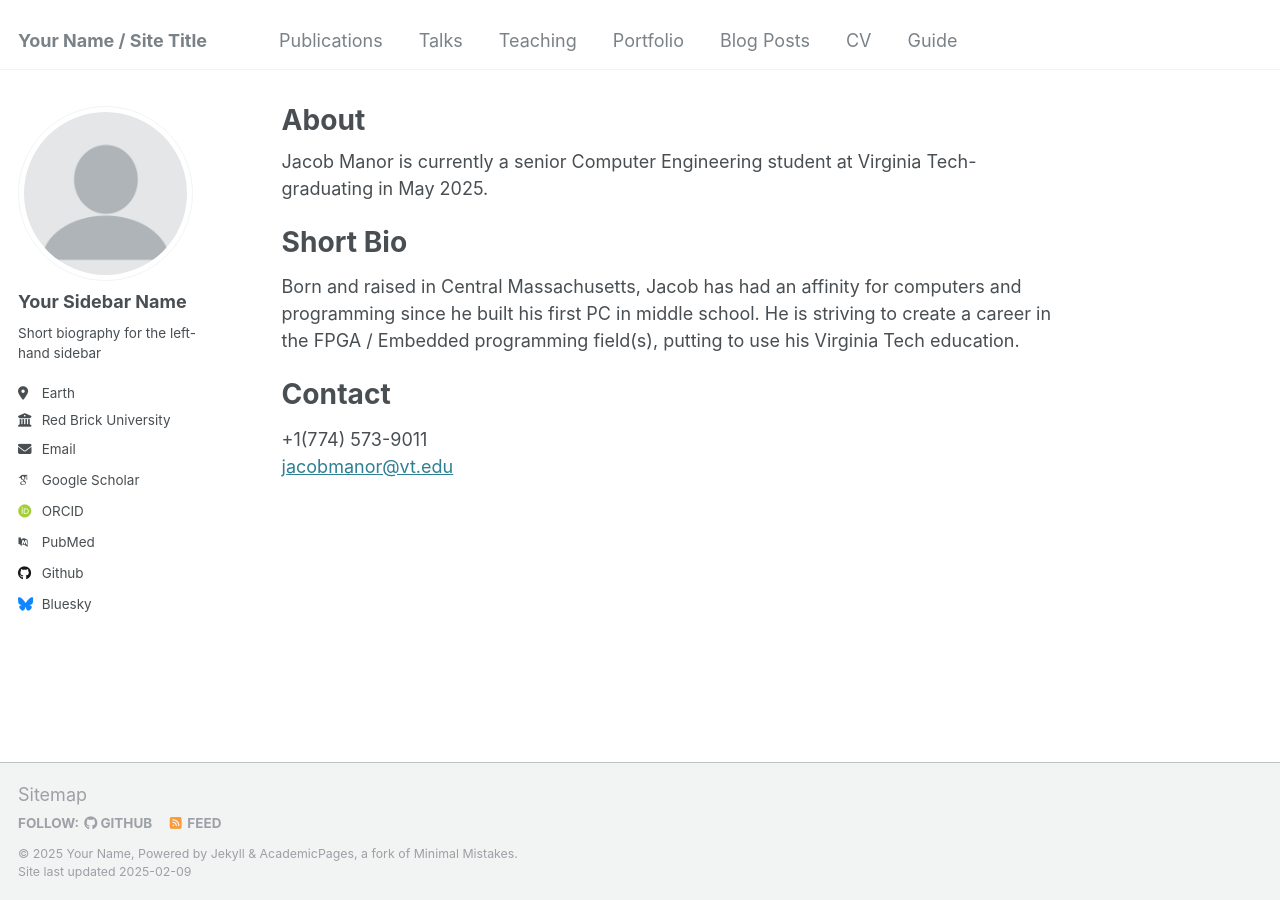
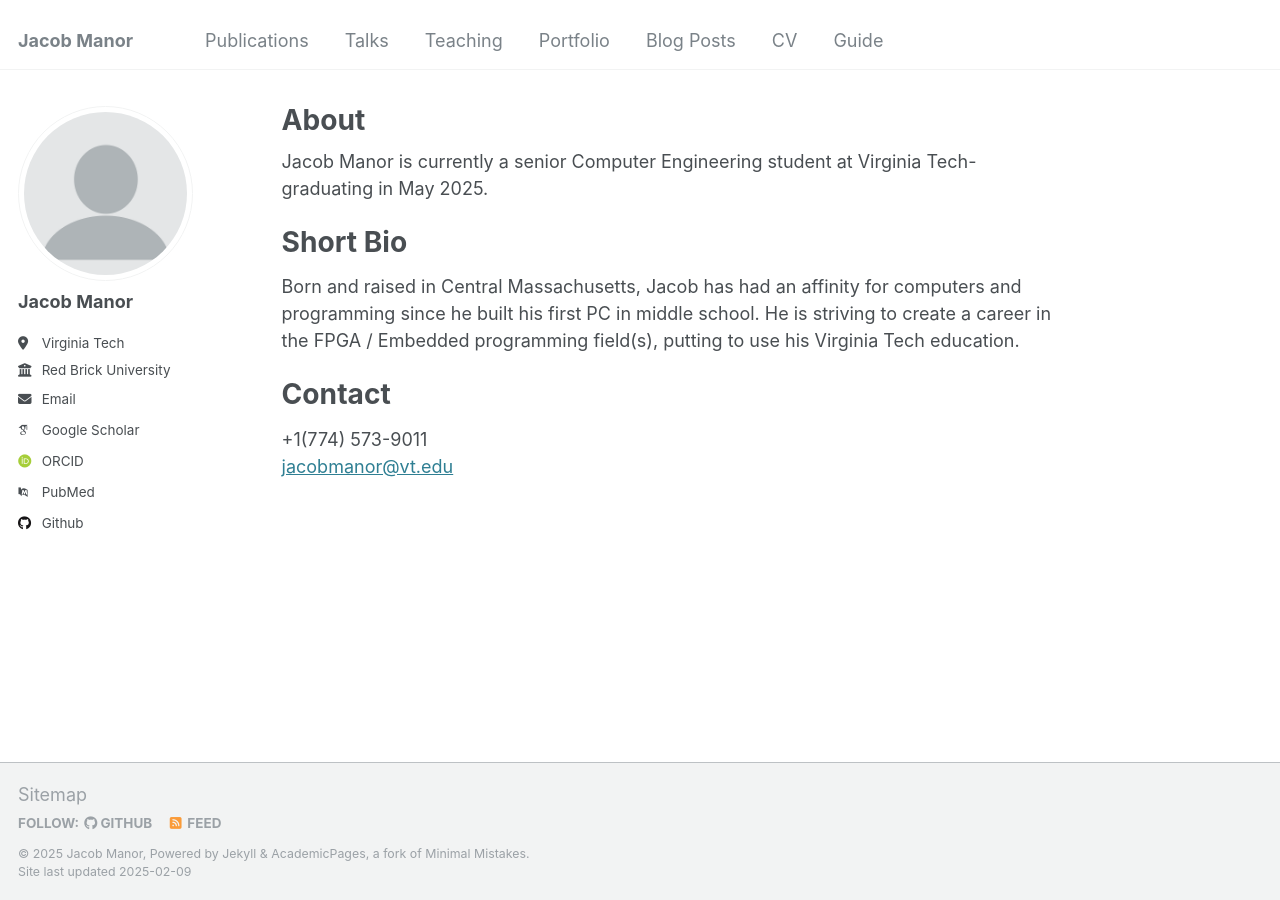
Before and after one commit to jacobmanor/jacobmanor.github.io, a Jekyll site: the page built from _pages/about.md, in a window 1280 px wide. Built offline with Jekyll 4.4.1, drawn with Linux system fonts in a browser that asks for light colours; some web fonts are replaced; part of the change alters nothing that is shown.

Commit message:
Update _config.yml

```diff
--- a/_config.yml
+++ b/_config.yml
@@ -8,9 +8,9 @@
 
 # Basic Site Settings
 locale                   : "en-US"
-title                    : "Your Name / Site Title"
+title                    : "Jacob Manor"
 title_separator          : "-"
-name                     : &name "Your Name"
+name                     : &name "Jacob Manor"
 description              : &description "personal description"
 url                      : https://academicpages.github.io # the base hostname & protocol for your site e.g. "https://[your GitHub username].github.io"
 baseurl                  : "" # the subpath of your site, e.g. "/blog"
@@ -22,13 +22,13 @@ repository               : "academicpages/academicpages.github.io"
 author:
   # Biographic information
   avatar           : "profile.png"
-  name             : "Your Sidebar Name"
+  name             : "Jacob Manor"
   pronouns         : # example: "she/her"
-  bio              : "Short biography for the left-hand sidebar"
-  location         : "Earth"
+  bio              : ""
+  location         : "Virginia Tech"
   employer         : "Red Brick University"
   uri              : # URL
-  email            : "none@example.org"
+  email            : "jacobmanor@vt.edu"
 
   # Academic websites
   arxiv            : # URL - Update with the correct link to your profile
@@ -49,30 +49,7 @@ author:
   stackoverflow    : # User number or user number and name (i.e., use "1" or "1/jeff-atwood")
 
   # Social media
-  bluesky          : "bsky.app" # Replace this with you Bluesky username
-  facebook         : # Username
-  flickr           : # Username
-  foursquare       : # Username
-  goodreads        : # Username
-  google_plus      : # Username
-  keybase          : # Username
-  instagram        : # Username
-  lastfm           : # Username
-  linkedin         : # Username
-  mastodon         : # URL
-  medium           : # URL
-  pinterest        : # Username
-  soundcloud       : # Username
-  steam            : # Username
-  telegram         : # URL
-  tumblr           : # Username
-  twitter          : # Username for X / Twitter
-  vine             : # Username
-  weibo            : # Username
-  wikipedia        : # Username
-  xing             : # Username
-  youtube          : # Username
-  zhihu            : # Username
+  linkedin         : # jacobmanor
 
 # Publication Category - The following the list of publication categories and their headings
 publication_category:
```
